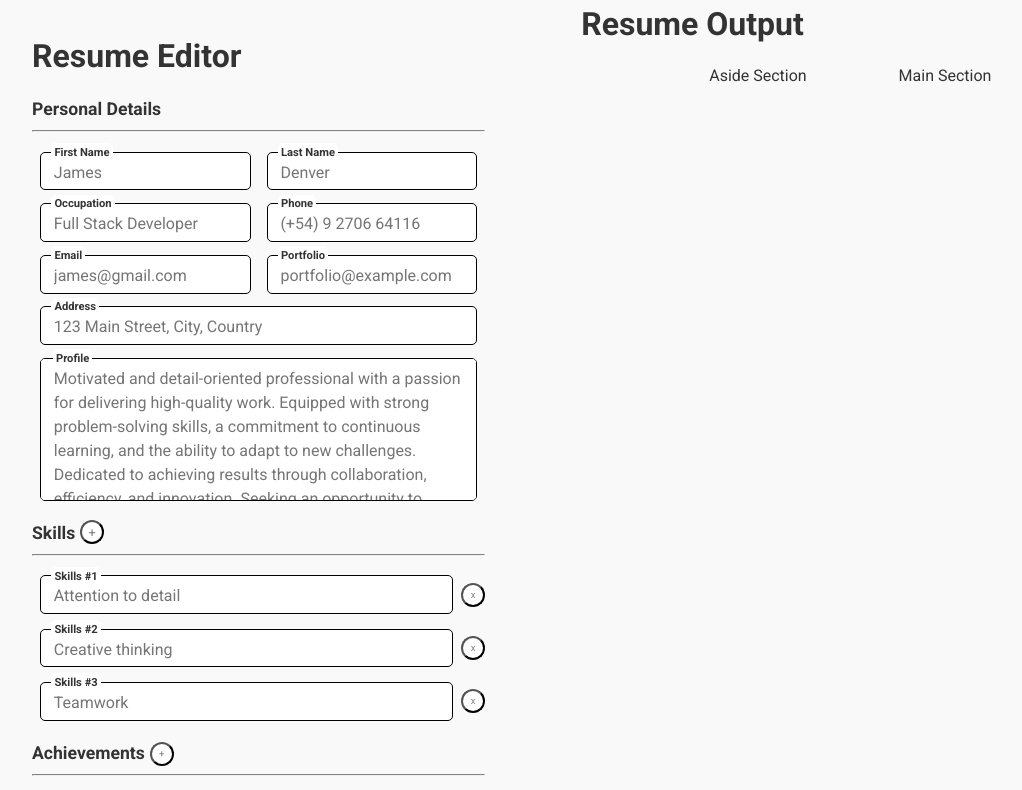
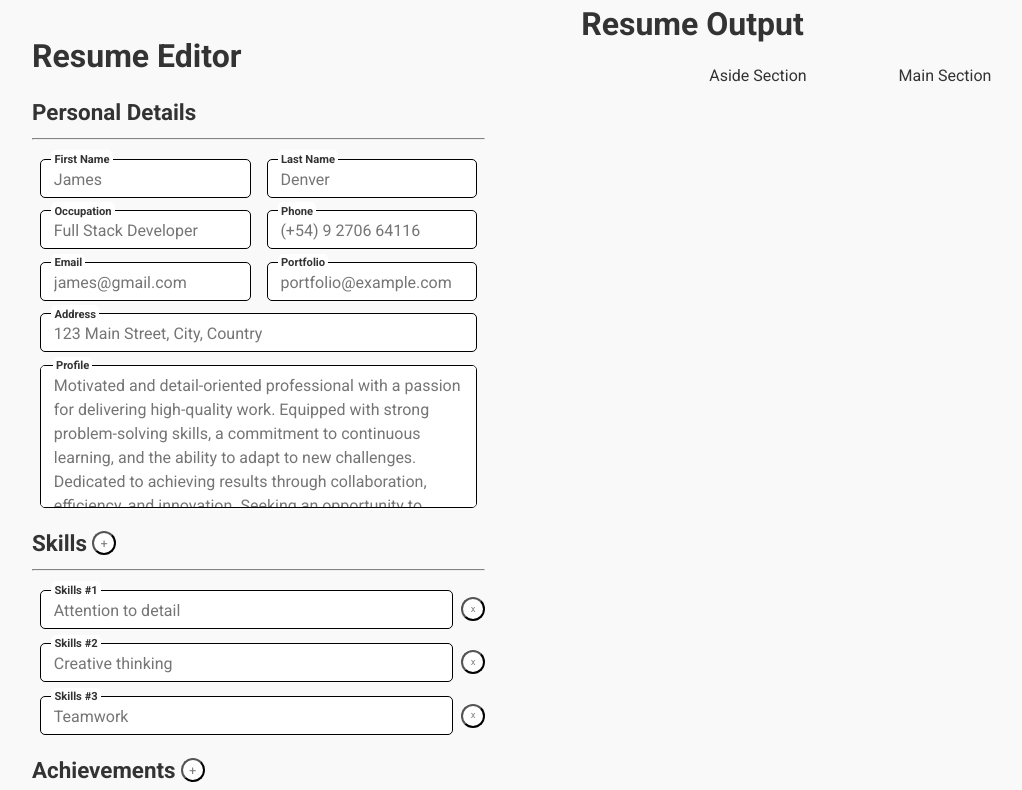
Before and after one commit to CeeZ-11/Odin-Project-CV-Application, a React (Vite) app: page / in a window 1280 px wide. Shown: the top 790 px of the page, without its empty margins (64-1086 px from the left). Built offline with nearby package versions, Linux system fonts and the light colour scheme.

Commit message:
:art: style: Adjust h3 font size and titles button margin bot

```diff
--- a/src/styles/App.css
+++ b/src/styles/App.css
@@ -88,9 +88,9 @@ textarea:focus::placeholder {
   gap: 5px;
 }
 
-.skillsTitle button {
+.titles button {
   font-size: var(--button-font-sizeTitle);
-  margin-bottom: 2px;
+  margin-bottom: 6px;
 }
 
 .skills-container {
--- a/src/styles/index.css
+++ b/src/styles/index.css
@@ -108,7 +108,7 @@ h1 {
 }
 
 h3 {
-  font-size: 1.1rem;
+  font-size: 1.4rem;
   margin-top: 1rem;
 }
 
```
